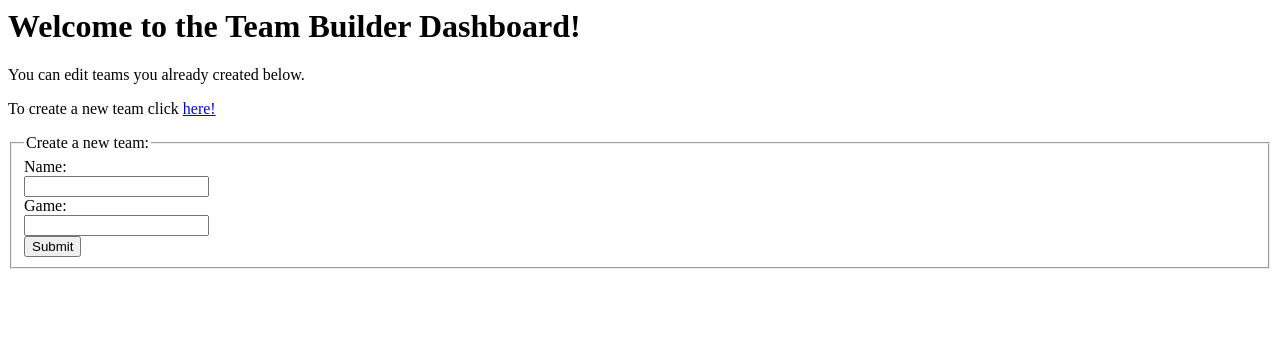
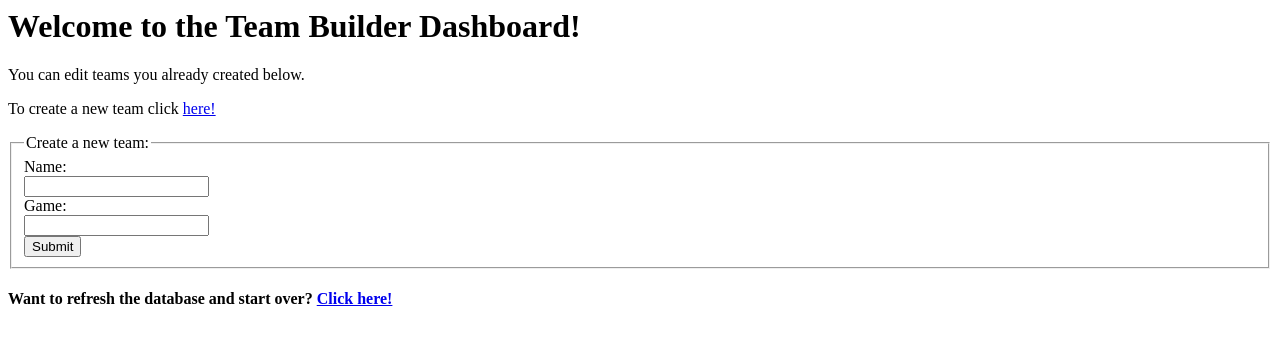
Before and after one commit to jbhammon/si507_final_project, a Flask app: page / in a window 1280 px wide. Shown: the top 345 px of the page. Run offline with Flask 2, Linux system fonts and the light colour scheme; data that the repository does not hold is empty.

Commit message:
added basic parts of the new refresh route

```diff
--- a/SI507project_tools.py
+++ b/SI507project_tools.py
@@ -120,6 +120,10 @@ def pokemon_details(pokemon):
     subject = Pokemon.query.filter_by(name = request.form['name'].lower()).first()
     return render_template('pokemon.html', subject = subject.details)
 
+@app.route('/db_refresh')
+def database_refresh():
+    return render_template('refresh.html')
+
 ## Helper functions
 def fill_pokemon_data():
     with open('data/Pokemon.csv') as csvfile:
--- a/templates/index.html
+++ b/templates/index.html
@@ -23,3 +23,5 @@
    <input type="submit" value="Submit">
  </fieldset>
 </form>
+
+<h4>Want to refresh the database and start over? <a href='/db_refresh'>Click here!</a></h4>
```
Also changed, not shown: templates/refresh.html (added, +7 -0 lines).
